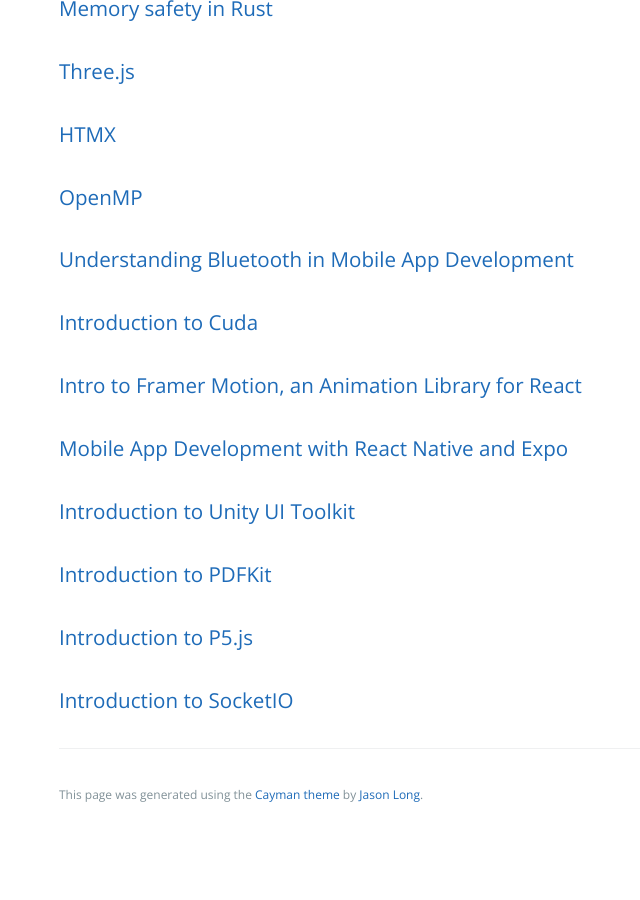
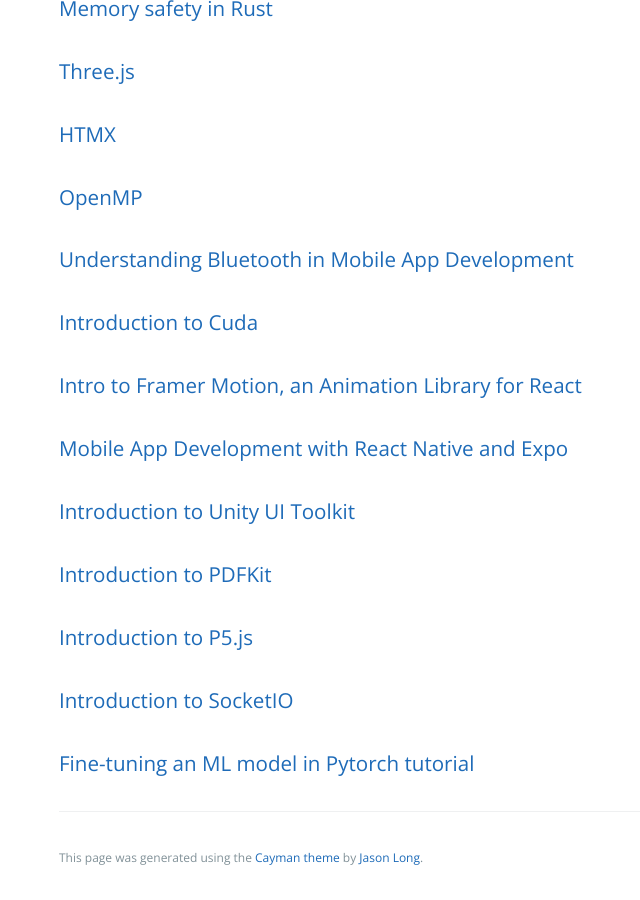
Before and after one commit to learning-software-engineering/learning-software-engineering.github.io, a Jekyll site: the page built from Topics/Tech_Stacks.md, in a window 1280 px wide and 900 px high, scrolled down 6328 px. Shown: the whole window, without its empty margins (165-805 px from the left). Built offline with Jekyll 4.4.1, drawn with Linux system fonts in a browser that asks for light colours; our own code applies the rules of GitHub Pages for plain Markdown files; before the commit the page ends 7165 px from its top, so only the background shows below that.

Commit message:
added finetuning using Pytorch to techstacks

```diff
--- a/Topics/Tech_Stacks.md
+++ b/Topics/Tech_Stacks.md
@@ -211,3 +211,5 @@
 ### [Introduction to P5.js](./Tech_Stacks/p5.md)
 
 ### [Introduction to SocketIO](./Tech_Stacks/SocketIO/Intro_to_SocketIO.md)
+
+### [Fine-tuning an ML model in Pytorch tutorial](./Tech_Stacks/fine-tuning-ml/Fine-tuning.md)
```
